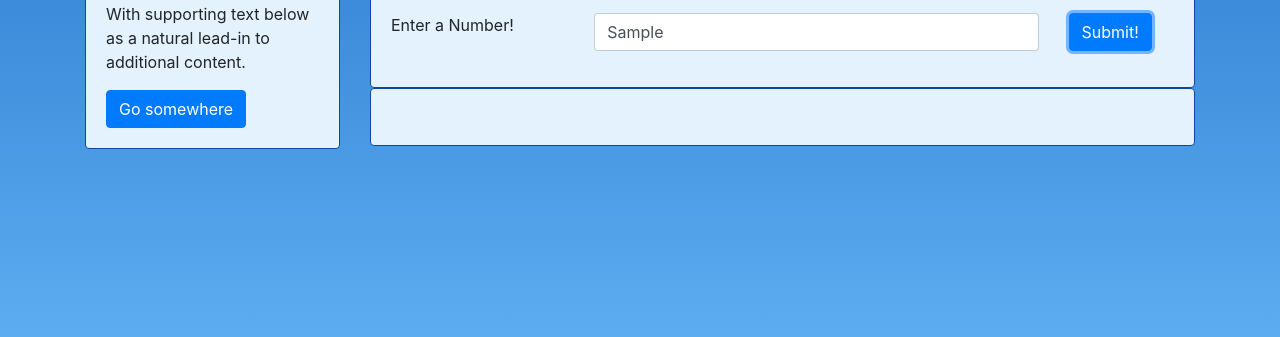
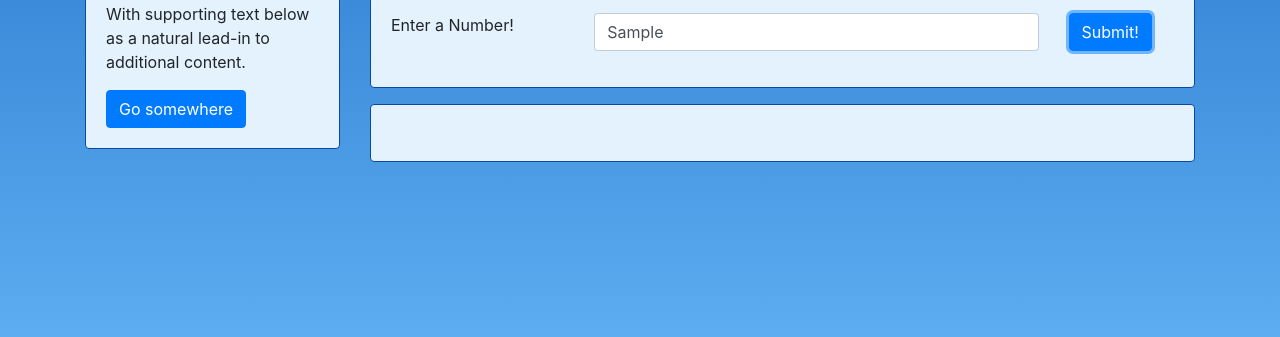
Before and after one commit to CodingTea17/ping-pong, a plain HTML site: page index.html in a window 1280 px wide. Both pictures are taken after typing "Sample" into the empty fields and a click on the button "Submit!". Shown: the part 381-718 px from the top of the page. Drawn offline with Linux system fonts and the light colour scheme.

Commit message:
add styling to the results card

```diff
--- a/css/styles.css
+++ b/css/styles.css
@@ -18,6 +18,8 @@ body {
 
 }
 #results {
+  margin-top: 16px;
   display: none;
-  overflow: scroll;
+  overflow-y: auto;
+  max-height: 400px;
 }
--- a/js/scripts.js
+++ b/js/scripts.js
@@ -18,6 +18,7 @@ $(document).ready(function(){
   $("form#number").submit(function(event){
     event.preventDefault();
     var inputNum = $("#user-input").val();
+    $("#numbers").empty();
     $("#results").show();
     pingPong(inputNum);
   });
```
